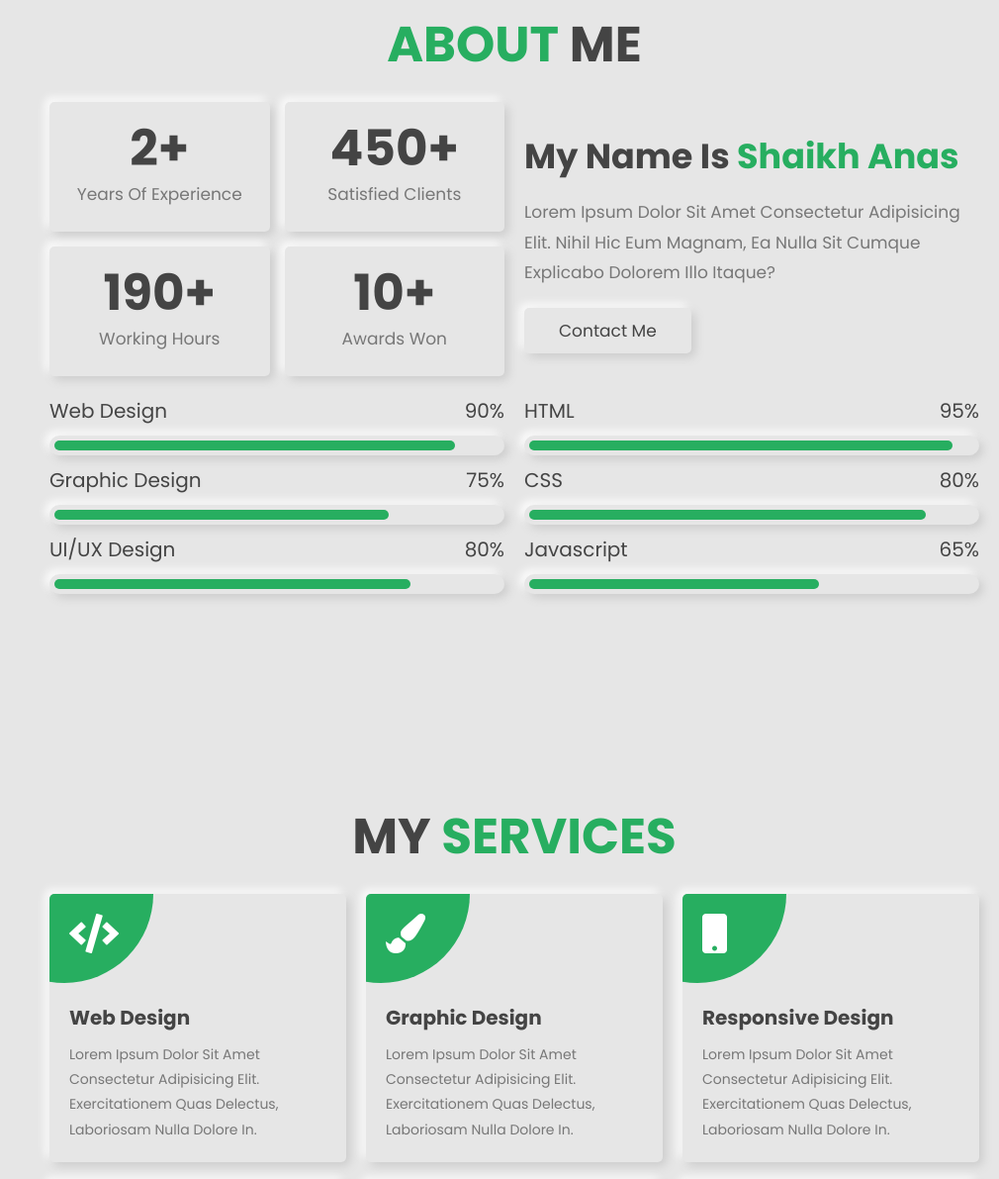
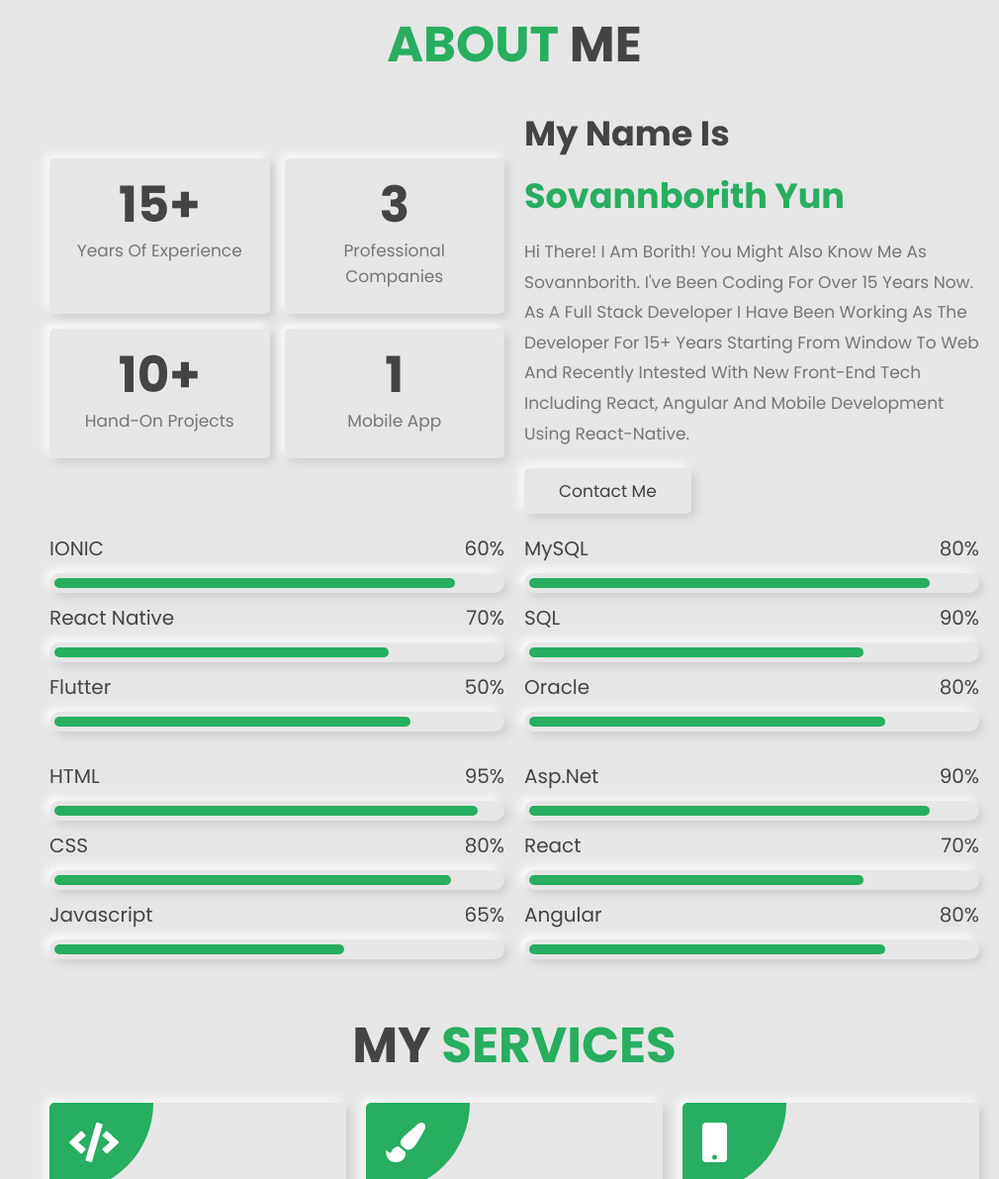
Before and after one commit to sovannborith/portfolio, a plain HTML site: page index.html in a window 1280 px wide. Shown: the part 812-2003 px from the top of the page at 99% size, without its empty margins (270-1280 px from the left). Drawn offline with Linux system fonts and the light colour scheme.

Commit message:
Revise the info

```diff
--- a/css/style.css
+++ b/css/style.css
@@ -419,7 +419,7 @@ section{
 
 .portfolio .box-container .box .content h3{
     font-size: 2.5rem;
-    color:var(--black);
+    color:var(--green);
     text-transform: uppercase;
     transform: translateY(-5rem);
     opacity: 0;
@@ -427,6 +427,19 @@ section{
 }
 
 .portfolio .box-container .box:hover .content h3{
+    transform: translateY(0rem);
+    opacity: 1;
+}
+
+.portfolio .box-container .box .content p{
+    font-size: 1rem;
+    color:var(--black);
+    transform: translateY(-5rem);
+    opacity: 0;
+    transition-delay: .3s;
+}
+
+.portfolio .box-container .box:hover .content p{
     transform: translateY(0rem);
     opacity: 1;
 }
--- a/index.html
+++ b/index.html
@@ -1,3 +1,10 @@
+<!--
+Credit to Shaikh Anas
+Youtube link: https://www.youtube.com/watch?v=BIvTa8326XA&t=2535s
+
+-->
+
+
 <!DOCTYPE html>
 <html lang="en">
 <head>
@@ -78,42 +85,32 @@
 
         <div class="box-container">
             <div class="box">
-                <h3>2+</h3>
+                <h3>15+</h3>
                 <p>years of experience</p>
             </div>
             <div class="box">
-                <h3>450+</h3>
-                <p>satisfied clients</p>
-            </div>
-            <div class="box">
-                <h3>190+</h3>
-                <p>working hours</p>
+                <h3>3</h3>
+                <p>professional companies</p>
             </div>
             <div class="box">
                 <h3>10+</h3>
-                <p>awards won</p>
+                <p>hand-on projects</p>
+            </div>
+            <div class="box">
+                <h3>1</h3>
+                <p>mobile app</p>
             </div>
         </div>
 
         <div class="content">
-            <h3>my name is <span>shaikh anas</span></h3>
-            <p>Lorem ipsum dolor sit amet consectetur adipisicing elit. Nihil hic eum magnam, ea nulla sit cumque explicabo dolorem illo itaque?</p>
-            <a href="#" class="btn">contact me</a>
+            <h3>my name is <span>Sovannborith Yun</span></h3>
+            <p>Hi there! I am Borith! You might also know me as Sovannborith. I've been coding for over 15 years now. As a Full Stack developer I have been working as the developer for 15+ years starting from Window to Web and recently intested with new front-end tech including React, Angular and mobile development using React-Native.</p>
+            <a href="#contact" class="btn">contact me</a>
         </div>
 
     </div>
 
     <div class="row">
-
-        <div class="progress">
-            <h3> web design <span>90%</span> </h3>
-            <div class="bar bar-1-1"><span></span></div>
-            <h3> graphic design <span>75%</span> </h3>
-            <div class="bar bar-1-2"><span></span></div>
-            <h3> UI/UX design <span>80%</span> </h3>
-            <div class="bar bar-1-3"><span></span></div>
-        </div>
-
         <div class="progress">
             <h3> HTML <span>95%</span> </h3>
             <div class="bar bar-2-1"><span></span></div>
@@ -121,6 +118,32 @@
             <div class="bar bar-2-2"><span></span></div>
             <h3> javascript <span>65%</span> </h3>
             <div class="bar bar-2-3"><span></span></div>
+        </div>
+
+        <div class="progress">
+            <h3> Asp.Net <span>90%</span> </h3>
+            <div class="bar bar-1-1"><span></span></div>
+            <h3> React <span>70%</span> </h3>
+            <div class="bar bar-1-2"><span></span></div>
+            <h3> Angular <span>80%</span> </h3>
+            <div class="bar bar-1-3"><span></span></div>
+        </div>
+
+        <div class="progress">
+            <h3> IONIC <span>60%</span> </h3>
+            <div class="bar bar-1-1"><span></span></div>
+            <h3> React Native <span>70%</span> </h3>
+            <div class="bar bar-1-2"><span></span></div>
+            <h3> Flutter <span>50%</span> </h3>
+            <div class="bar bar-1-3"><span></span></div>
+        </div>
+        <div class="progress">
+            <h3> mySQL <span>80%</span> </h3>
+            <div class="bar bar-1-1"><span></span></div>
+            <h3> SQL <span>90%</span> </h3>
+            <div class="bar bar-1-2"><span></span></div>
+            <h3> Oracle <span>80%</span> </h3>
+            <div class="bar bar-1-3"><span></span></div>
         </div>
 
     </div>
@@ -139,23 +162,23 @@
 
         <div class="box">
             <i class="fas fa-code"></i>
-            <h3>web design</h3>
-            <p>Lorem ipsum dolor sit amet consectetur adipisicing elit. Exercitationem quas delectus, laboriosam nulla dolore in.</p>
+            <h3>Website Design and Development</h3>
+            <p>Provide complete pofolio design and development for any website using Asp.net, React, Angular and integrate with the DB including mySQL, SQL Server, Oracle DB, Firebase.</p>
         </div>
 
         <div class="box">
             <i class="fas fa-paint-brush"></i>
-            <h3>graphic design</h3>
-            <p>Lorem ipsum dolor sit amet consectetur adipisicing elit. Exercitationem quas delectus, laboriosam nulla dolore in.</p>
+            <h3>Window Application Design and Development</h3>
+            <p>Using modern technologies such as .Net, Java/Spring Boot and integrate with the DB including mySQL, SQL Server, Oracle DB, Firebase.</p>
         </div>
 
         <div class="box">
             <i class="fas fa-mobile"></i>
-            <h3>responsive design</h3>
-            <p>Lorem ipsum dolor sit amet consectetur adipisicing elit. Exercitationem quas delectus, laboriosam nulla dolore in.</p>
+            <h3>Mobile App Design and Development</h3>
+            <p>Provide a broader range of technologies to build a modern mobile app using React Native, Flutter and integrate with the DB including mySQL, SQL Server, Oracle DB, Firebase.</p>
         </div>
 
-        <div class="box">
+        <!-- <div class="box">
             <i class="fas fa-bullhorn"></i>
             <h3>digital marketing</h3>
             <p>Lorem ipsum dolor sit amet consectetur adipisicing elit. Exercitationem quas delectus, laboriosam nulla dolore in.</p>
@@ -171,7 +194,7 @@
             <i class="fab fa-wordpress"></i>
             <h3>wordpress</h3>
             <p>Lorem ipsum dolor sit amet consectetur adipisicing elit. Exercitationem quas delectus, laboriosam nulla dolore in.</p>
-        </div>
+        </div> -->
 
     </div>
 
@@ -188,44 +211,66 @@
     <div class="box-container">
 
         <div class="box">
-            <img src="image/img-1.jpg" alt="">
+            <img src="image/exp/exp_01.png" alt="">
             <div class="content">
                 <h3>project 01</h3>
+                <p>Previous employer intranet using Asp.Net and SQL Server</p>
             </div>
         </div>
 
         <div class="box">
-            <img src="image/img-2.jpg" alt="">
+            <img src="image/exp/exp_02.png" alt="">
             <div class="content">
                 <h3>project 02</h3>
+                <p>Previous employer Quick Quote using Asp.Net and SQL Server</p>
             </div>
         </div>
 
         <div class="box">
-            <img src="image/img-3.jpg" alt="">
+            <img src="image/exp/exp_03.png" alt="">
             <div class="content">
                 <h3>project 03</h3>
+                <p>Previous employer Asset Management using Asp.Net and SQL Server</p>
             </div>
         </div>
 
         <div class="box">
-            <img src="image/img-4.jpg" alt="">
+            <img src="image/exp/exp_04.png" alt="">
             <div class="content">
                 <h3>project 04</h3>
+                <p>Online recruitment for Msc-IT using Asp.Net and SQL Server</p>
             </div>
         </div>
 
         <div class="box">
-            <img src="image/img-5.jpg" alt="">
+            <img src="image/exp/exp_05.png" alt="">
             <div class="content">
                 <h3>project 05</h3>
+                <p>Previous employer Mail Master for sending email using Asp.Net and SQL Server</p>
             </div>
         </div>
 
         <div class="box">
-            <img src="image/img-6.jpg" alt="">
+            <img src="image/exp/exp_06.png" alt="">
             <div class="content">
                 <h3>project 06</h3>
+                <p>Insurance Health Care Portal using Asp.Net and SQL Server</p>
+            </div>
+        </div>
+
+        <div class="box">
+            <img src="image/exp/exp_08.png" alt="">
+            <div class="content">
+                <h3>project 07</h3>
+                <p>NGO community webite using Asp.Net and SQL Server</p>
+            </div>
+        </div>
+
+        <div class="box">
+            <img src="image/exp/exp_10.png" alt="">
+            <div class="content">
+                <h3>project 08</h3>
+                <p>Expense Manager mobile app using React Native and Firebase</p>
             </div>
         </div>
 
@@ -253,7 +298,7 @@
 
 <!-- contact section ends -->
 
-<div class="credits"> created by <span>mr. web designer</span> | all rights reserved </div>
+<div class="credits"> created by <span>mr. Sovannborith Yun</span> | all rights reserved </div>
 
 
 
```
Also changed, not shown: image/exp/exp_01.png (added), image/exp/exp_02.png (added), image/exp/exp_03.png (added), image/exp/exp_04.png (added), image/exp/exp_05.png (added), image/exp/exp_06.png (added), image/exp/exp_07.png (added), image/exp/exp_08.png (added), image/exp/exp_09.png (added), image/exp/exp_10.png (added), image/img-1.jpg (deleted), image/img-2.jpg (deleted), image/img-3.jpg (deleted), image/img-4.jpg (deleted), 3 more files.
